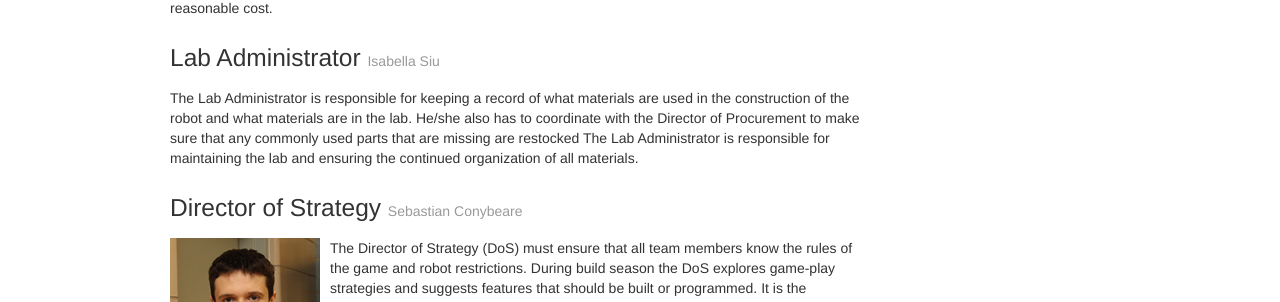
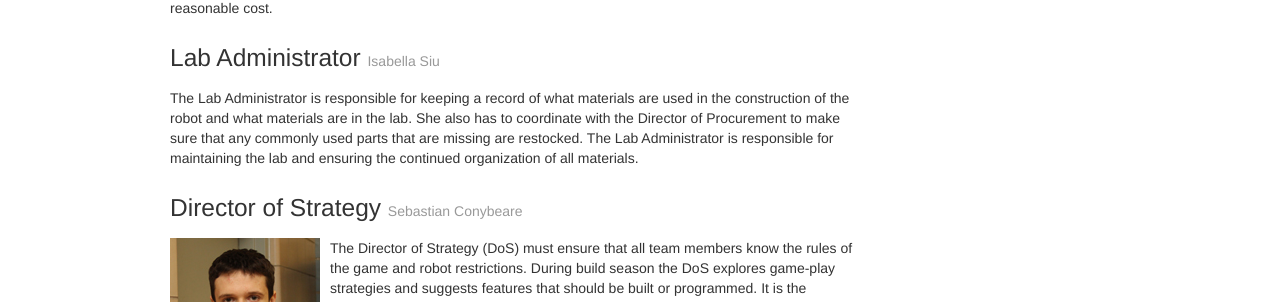
Before and after one commit to StuyPulse/team694.github.io, a Jekyll site: the page built from about/ec/index.md, in a window 1280 px wide and 1400 px high, scrolled down 1352 px. Shown: the part 170-472 px from the top of the window. Built offline with Jekyll 4.4.1, drawn with Linux system fonts in a browser that asks for light colours; nearby versions of some CDN libraries; some of the changed text lies outside the part shown.

Commit message:
Various typos

```diff
--- a/about/ec/index.md
+++ b/about/ec/index.md
@@ -102,7 +102,7 @@ It is the responsibility of the Director of Procurement, in conjunction with the
 ### Lab Administrator <small>{{ page.positions.lab-admin.name }}</small>
 <div markdown="1" class="ec-description">
 {% if page.positions.lab-admin.photo %} <img src="{{ page.positions.lab-admin.photo }}" class="ec-photo" alt="Lab Administrator"> {% endif %}
-The Lab Administrator is responsible for keeping a record of what materials are used in the construction of the robot and what materials are in the lab. He/she also has to coordinate with the Director of Procurement to make sure that any commonly used parts that are missing are restocked The Lab Administrator is responsible for maintaining the lab and ensuring the continued organization of all materials.
+The Lab Administrator is responsible for keeping a record of what materials are used in the construction of the robot and what materials are in the lab. She also has to coordinate with the Director of Procurement to make sure that any commonly used parts that are missing are restocked. The Lab Administrator is responsible for maintaining the lab and ensuring the continued organization of all materials.
 </div>
 
 ### Director of Strategy <small>{{ page.positions.strategy.name }}</small>
```
Also changed, not shown: other parts of about/ec/index.md (+2 -2 lines).
